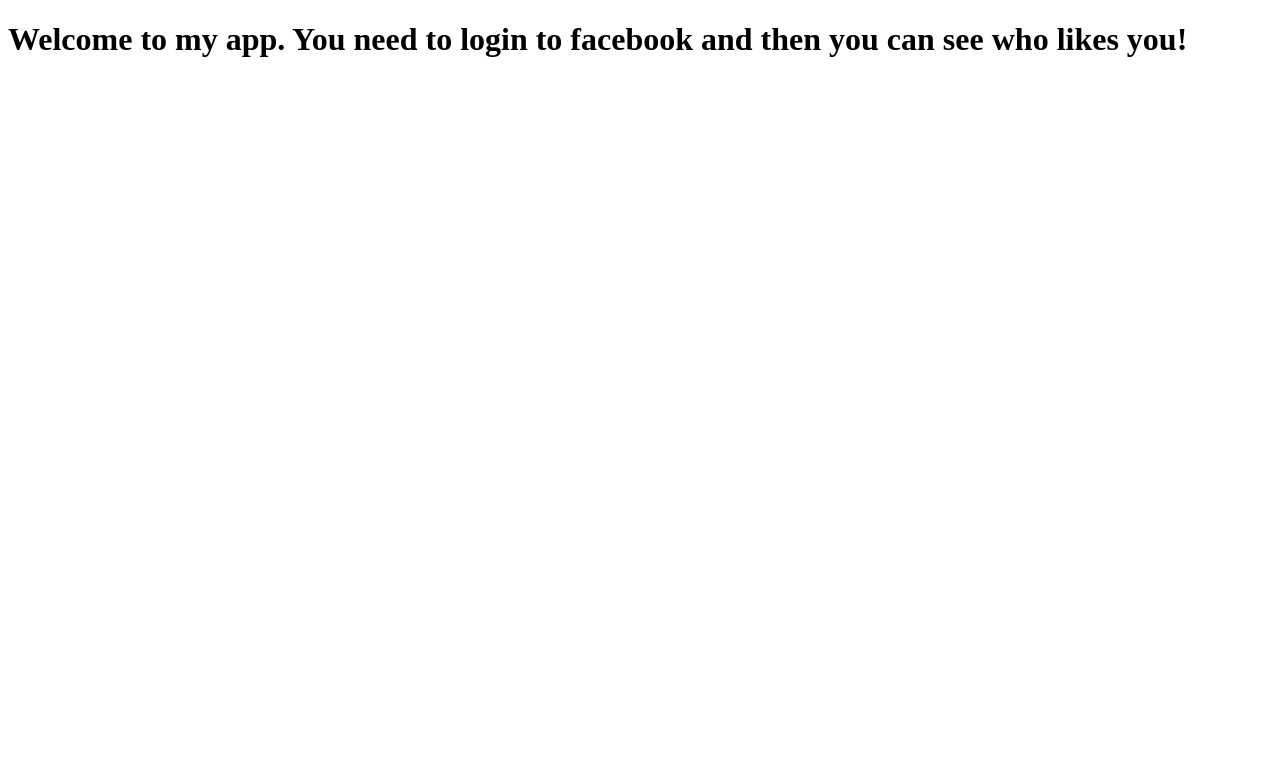
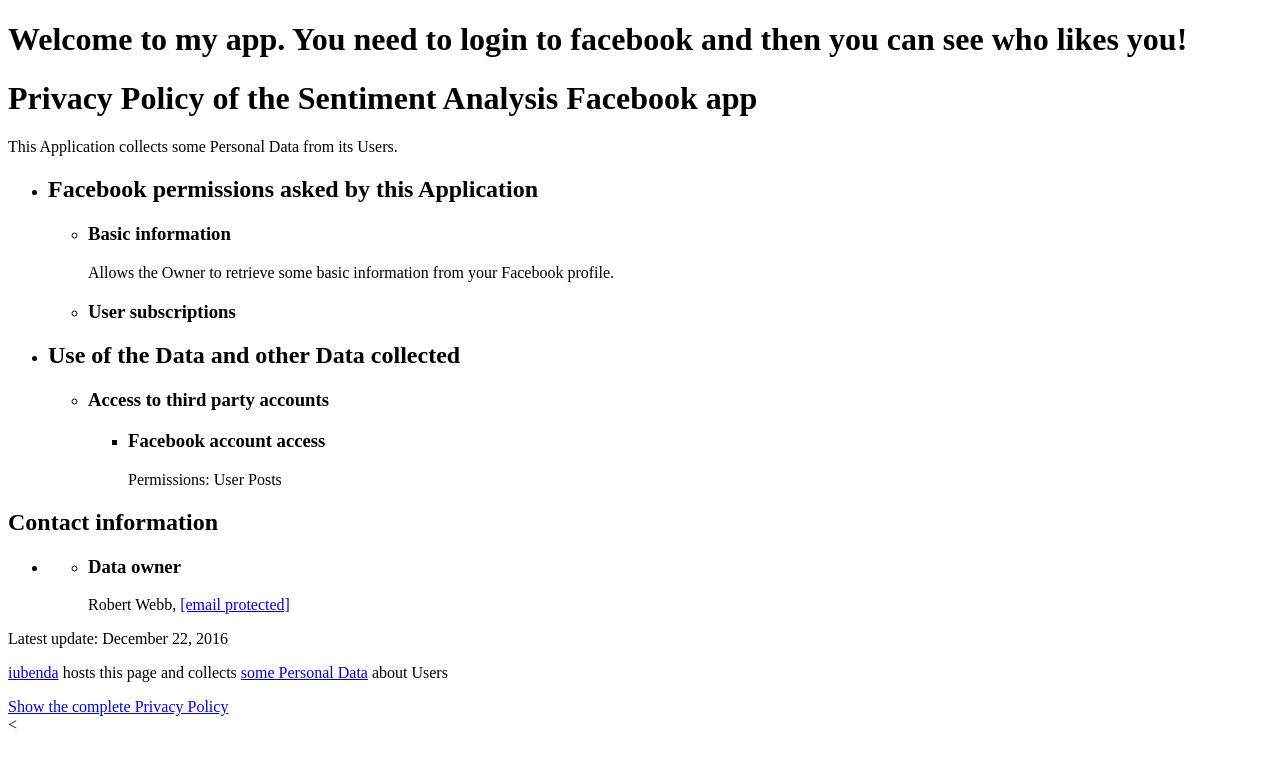
Before and after one commit to haburka/mean-app, an Angular app: page /privacy in a window 1280 px wide. Before the commit this address led to /. Shown: the top 768 px of the page. Built offline with nearby package versions, Linux system fonts and the light colour scheme.

Commit message:
added privacy

```diff
--- a/src/app/fb-graph.service.ts
+++ b/src/app/fb-graph.service.ts
@@ -28,7 +28,7 @@
             } else {
                 this.loggedIn$.next(false);
             }
-        }, {scope: "'user_posts'"});
+        }, {scope: "user_posts"});
     }
 
     fbCheckLogin(){
--- /dev/null
+++ b/src/app/privacy-policy/privacy-policy.component.html
@@ -0,0 +1,76 @@
+
+<div id="wbars_all">
+    <div class="iub_container iub_base_container">
+        <div id="wbars">
+            <div class="iub_content simple_pp">
+                <div class="iub_header">
+                    <h1>Privacy Policy of the <strong>Sentiment Analysis</strong> Facebook app</h1>
+                    <p>
+                        This Application collects some Personal Data from its Users.
+                    </p>
+                </div>
+                <ul class="for_boxes cf">
+                    <li class="one_line_col">
+                        <h2>Facebook permissions asked by this Application</h2>
+                        <ul class="for_boxes">
+                            <li>
+                                <div class="iconed">
+                                    <h3>Basic information</h3>
+                                    <p>Allows the Owner to retrieve some basic information from your Facebook profile.</p>
+                                </div>
+                            </li>
+                            <li>
+                                <div class="iconed policyicon_pdt_119">
+                                    <h3>User subscriptions</h3>
+                                </div>
+                            </li>
+                        </ul>
+                    </li>
+                </ul>
+                <ul class="for_boxes cf">
+                    <li class="one_line_col">
+                        <h2>Use of the Data and other Data collected</h2>
+                        <ul class="for_boxes">
+                            <li>
+                                <div class="iconed policyicon_purpose_16">
+                                    <h3>Access to third party accounts</h3>
+                                    <ul>
+                                        <li>
+                                            <h3>Facebook account access</h3>
+                                            <p>Permissions: User Posts</p>
+                                        </li>
+                                    </ul>
+                                </div>
+                            </li>
+                        </ul>
+                    </li>
+                </ul>
+                <h2>Contact information</h2>
+                <ul class="for_boxes cf">
+                    <li class="one_line_col">
+                        <ul class="for_boxes">
+                            <li>
+                                <div class="iconed icon_owner">
+                                    <h3>Data owner</h3>
+                                    <p>Robert Webb, <a class="__cf_email__" href="/cdn-cgi/l/email-protection" data-cfemail="2742434e485416151367404a464e4b0944484a">[email&#160;protected]</a><script data-cfhash='f9e31' type="text/javascript">/* <![CDATA[ */!function(t,e,r,n,c,a,p){try{t=document.currentScript||function(){for(t=document.getElementsByTagName('script'),e=t.length;e--;)if(t[e].getAttribute('data-cfhash'))return t[e]}();if(t&&(c=t.previousSibling)){p=t.parentNode;if(a=c.getAttribute('data-cfemail')){for(e='',r='0x'+a.substr(0,2)|0,n=2;a.length-n;n+=2)e+='%'+('0'+('0x'+a.substr(n,2)^r).toString(16)).slice(-2);p.replaceChild(document.createTextNode(decodeURIComponent(e)),c)}p.removeChild(t)}}catch(u){}}()/* ]]> */</script></p>
+                                </div>
+                            </li>
+                        </ul>
+                    </li>
+                </ul>
+                <div class="iub_footer">
+                    <p>
+                        Latest update: December 22, 2016
+                    </p>
+                    <p>
+                        <a href="//www.iubenda.com" title="iubenda - Privacy Policy generator">iubenda</a> hosts this page and collects
+                        <a href="//www.iubenda.com/privacy-policy/877900">some Personal Data</a> about Users
+                    </p>
+                    <a href="//www.iubenda.com/privacy-policy/7982872/legal" title="Show the complete Privacy Policy" class="show_comp_link iframe-preserve an-preserve">Show the complete Privacy Policy</a>
+                </div>
+
+            </div>
+        </div>
+    </div>
+</div>
+<
--- /dev/null
+++ b/src/app/privacy-policy/privacy-policy.component.ts
@@ -0,0 +1,15 @@
+import { Component, OnInit } from '@angular/core';
+
+@Component({
+  selector: 'app-privacy-policy',
+  templateUrl: './privacy-policy.component.html',
+  styleUrls: ['./privacy-policy.component.css']
+})
+export class PrivacyPolicyComponent implements OnInit {
+
+  constructor() { }
+
+  ngOnInit() {
+  }
+
+}
```
Also changed, not shown: src/app/app.module.ts (+7 -1 lines), src/app/privacy-policy/privacy-policy.component.css (added), 1 other file (tests, documents, lock files or other folders).
